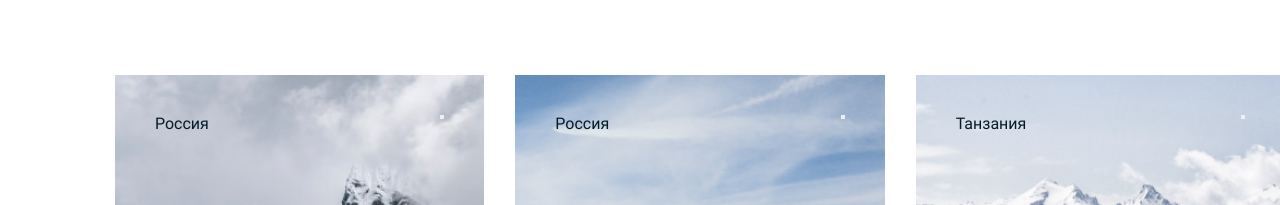
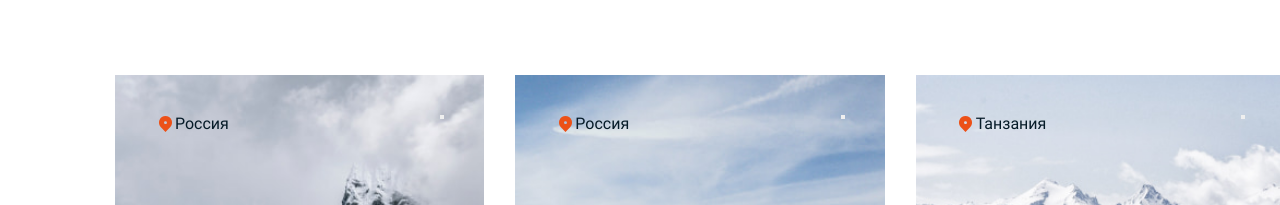
Before and after one commit to gr-sv/Everest, a plain HTML site: page index.html in a window 1280 px wide. Shown: the part 1564-1769 px from the top of the page. Drawn offline with nearby package versions, Linux system fonts and the light colour scheme.

Commit message:
Add icon before mountain-country

```diff
--- a/styles/popular-tours.css
+++ b/styles/popular-tours.css
@@ -72,6 +72,15 @@
     line-height: 18px;
 }
 
+.mountain__country::before {
+    content: '';
+    background-image: url(../images/point.svg);
+    background-repeat: no-repeat;
+    background-position: center;
+    background-size: 13px 16px;
+    padding-right: 20px;
+}
+
 .mountain__button {
     grid-area: button;
     padding: 0;
```
